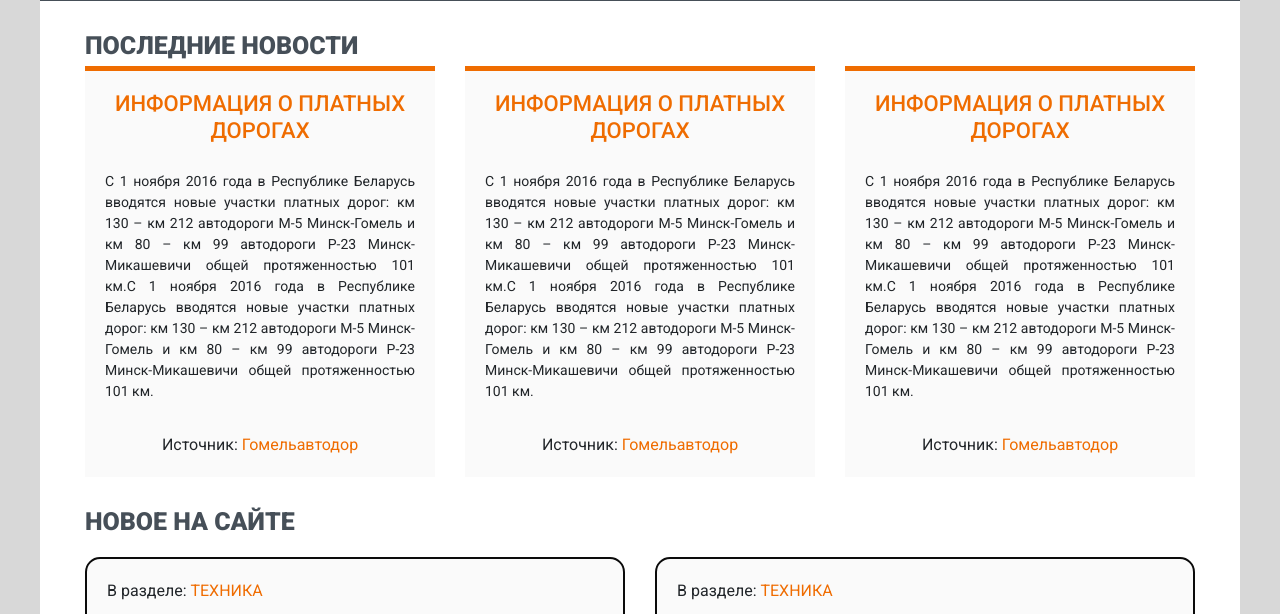
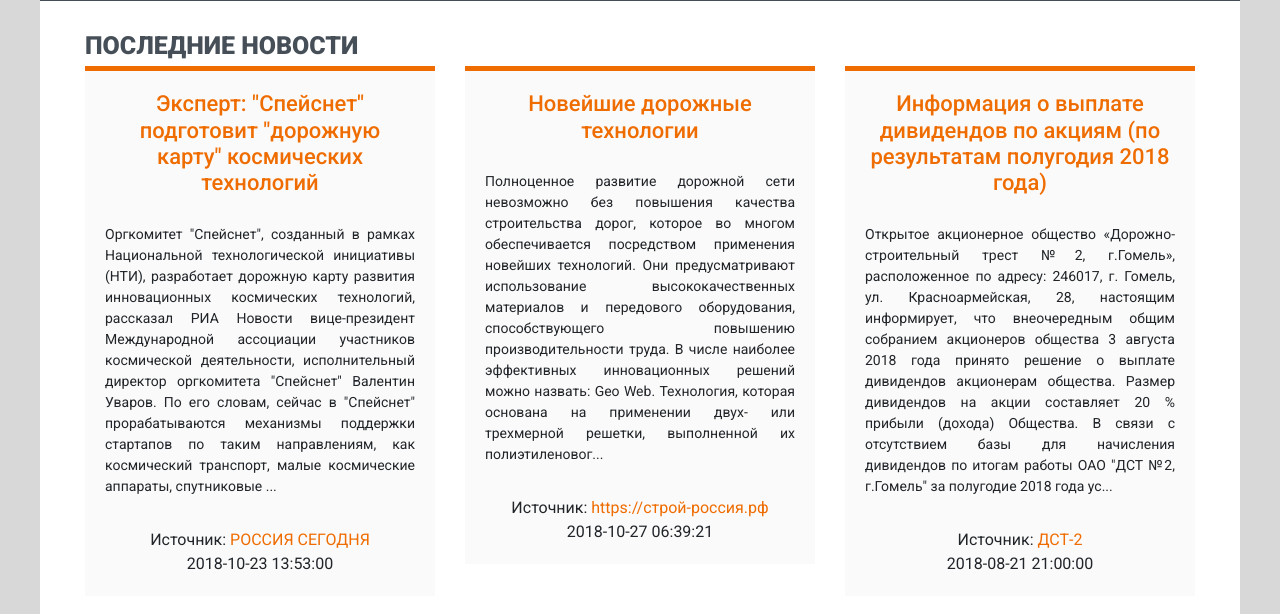
Before and after one commit to RakAlex18/avtodorogi, a PHP site: page / in a window 1280 px wide. Shown: the part 1685-2299 px from the top of the page. Run offline with PHP 8.4, Linux system fonts and the light colour scheme; data comes from the database, SQL or seed files in the repository; both versions use the stored data as it was after the commit; some libraries are stand-ins or nearby versions.

Commit message:
Создал БД - avtodorogi. Вывел на странице НОВОСТИ и ПОСЛЕДНИЕ НОВОСТИ

```diff
--- /dev/null
+++ b/db.php
@@ -0,0 +1,18 @@
+<?php
+//1 шаг - Соединяемся с базой данных
+$db_host = "localhost";
+$db_user = "root";
+$db_pass = "";
+$db_name = "avtodorogi";
+$con = mysqli_connect($db_host, $db_user, $db_pass, $db_name);
+//$con = mysqli_connect($host, "root", "", "avtodorogi");
+//2шаг - делаем проверку на подключение
+if($con == false){
+echo"Ошибка подключения:" .mysqli_connect_error();
+
+}
+else {
+//echo"Соединение установлено";
+}
+
+?>
--- a/includes/big_menu.php
+++ b/includes/big_menu.php
@@ -20,7 +20,7 @@
                                 <h2 class="card-title">ДОРОЖНЫЕ НОВОСТИ</h2>
                                 <p class="card-text">В этом блоке вы сможете прочитать про все актуальные новости в
                                     дорожной отрасли</p>
-                                <a href="#">ЧИТАТЬ</a>
+                                <a href="/news.php">ЧИТАТЬ</a>
                             </div>
                         </div>
                     </div>
--- a/includes/footer.php
+++ b/includes/footer.php
@@ -53,7 +53,7 @@
             <div class="col-lg-2 col-sm-3 col-6">
                 <div class="footerMenu">
                     <ul>
-                        <a href="#">
+                        <a href="/news.php">
                             <li>Новости</li>
                         </a>
                         <a href="#">
--- a/includes/last_news.php
+++ b/includes/last_news.php
@@ -5,50 +5,37 @@
             <h2 class="h2_news">ПОСЛЕДНИЕ НОВОСТИ
             </h2>
         </div>
-        <div class="col-md-4">
-            <div class="card-body text-center">
-                <h3 class="card-title">ИНФОРМАЦИЯ О ПЛАТНЫХ ДОРОГАХ</h3>
-                <p class="card-text">С 1 ноября 2016 года в Республике Беларусь
-                    вводятся новые участки платных дорог: км 130 – км 212 автодороги
-                    М-5 Минск-Гомель и км 80 – км 99 автодороги Р-23 Минск-Микашевичи
-                    общей протяженностью 101 км.С 1 ноября 2016 года в Республике Беларусь
-                    вводятся новые участки платных дорог: км 130 – км 212 автодороги М-5
-                    Минск-Гомель и км 80 – км 99 автодороги Р-23 Минск-Микашевичи общей
-                    протяженностью 101 км.</p>
-                <div class="card-link">Источник:
-                    <a href="">Гомельавтодор</a>
+        <?php
+        /*через * вытаскиваем все данные из моей таблицы news со следующей
+        сортировкой id по убыванию ORDER BY id DESC с лимитом в 3 строки
+        LEFT-слева вырезаем 500 символов и CONCAT-вставляем в конце ...
+        */
+        $sql = "SELECT *,CONCAT(LEFT (content, 500), '...') as content FROM news WHERE id>0 ORDER BY id DESC LIMIT 3";
+        //передаем 2 параметра: подключение из db.php и $sql
+        $result = mysqli_query($con, $sql);
+        //проверка - есть ли что-нибудь в базе данных
+        if (!$result) {
+            echo "Не успешно";
+        }
+        // переборка данных из таблицы по строкам
+        //mysqli_fetch_row
+        while ($last_news = mysqli_fetch_assoc($result)) {
+            ?>
+            <div class="col-md-4">
+                <div class="card-body text-center">
+                    <!--                    делаем ссылку по id новости-->
+                    <a href="/news.php?id=<?= $last_news['id'] ?>">
+                        <h3 class="card-title"> <?= $last_news['title']; ?> </h3>
+                    </a>
+                    <p class="card-text"><?= $last_news['content']; ?></p>
+                    <div class="card-link">Источник:
+                        <a href=""><?= $last_news['id_author']; ?></a>
+                    </div>
+                    <span><?= $last_news['pub_date']; ?></span>
                 </div>
             </div>
-        </div>
-        <div class="col-md-4">
-            <div class="card-body text-center">
-                <h3 class="card-title">ИНФОРМАЦИЯ О ПЛАТНЫХ ДОРОГАХ</h3>
-                <p class="card-text">С 1 ноября 2016 года в Республике Беларусь
-                    вводятся новые участки платных дорог: км 130 – км 212 автодороги
-                    М-5 Минск-Гомель и км 80 – км 99 автодороги Р-23 Минск-Микашевичи
-                    общей протяженностью 101 км.С 1 ноября 2016 года в Республике Беларусь
-                    вводятся новые участки платных дорог: км 130 – км 212 автодороги М-5
-                    Минск-Гомель и км 80 – км 99 автодороги Р-23 Минск-Микашевичи общей
-                    протяженностью 101 км.</p>
-                <div class="card-link">Источник:
-                    <a href="">Гомельавтодор</a>
-                </div>
-            </div>
-        </div>
-        <div class="col-md-4">
-            <div class="card-body text-center">
-                <h3 class="card-title">ИНФОРМАЦИЯ О ПЛАТНЫХ ДОРОГАХ</h3>
-                <p class="card-text">С 1 ноября 2016 года в Республике Беларусь
-                    вводятся новые участки платных дорог: км 130 – км 212 автодороги
-                    М-5 Минск-Гомель и км 80 – км 99 автодороги Р-23 Минск-Микашевичи
-                    общей протяженностью 101 км.С 1 ноября 2016 года в Республике Беларусь
-                    вводятся новые участки платных дорог: км 130 – км 212 автодороги М-5
-                    Минск-Гомель и км 80 – км 99 автодороги Р-23 Минск-Микашевичи общей
-                    протяженностью 101 км.</p>
-                <div class="card-link">Источник:
-                    <a href="">Гомельавтодор</a>
-                </div>
-            </div>
-        </div>
+            <?php
+        }
+        ?>
     </div>
 </section>
--- a/includes/nav_top.php
+++ b/includes/nav_top.php
@@ -1,6 +1,6 @@
 <!--ВЕРХНЯЯ НАВИГАЦИОННАЯ ПАНЕЛЬ-->
 <nav id='menu' class="menu navbar navbar-expand-lg">
-    <a class="navbar-brand" href="#" style="color: #ef6c00">Avtodorogi.by</a> <!--изменил цвет брэнда-->
+    <a class="navbar-brand" href="../index.php" style="color: #ef6c00">Avtodorogi.by</a> <!--изменил цвет брэнда-->
     <!--изменил цвет тогглера-->
     <button style="background-color: #ef6c00" class="navbar-toggler" type="button" data-toggle="collapse"
             data-target="#navbarSupportedContent" aria-controls="navbarSupportedContent" aria-expanded="false"
@@ -11,7 +11,7 @@
     <div class="collapse navbar-collapse" id="navbarSupportedContent">
         <ul class="navbar-nav mr-auto">
             <li class="nav-item active">
-                <a class="nav-link" href="#">Новости <span class="sr-only">(current)</span></a>
+                <a class="nav-link" href="../news.php">Новости <span class="sr-only">(current)</span></a>
             </li>
 
             <li class="nav-item dropdown">
--- a/includes/registrUser.php
+++ b/includes/registrUser.php
@@ -91,14 +91,14 @@
 
             </div>
             <div class="form-group col-sm-12 col-md-5">
-                <label for="phoneNumber" class="col-sm-5 control-label sr-only">Номер телефона </label>
+                <label for="phoneNumber" class="col-sm-5 control-label sr-only">Номер телефона Viber </label>
                 <div class="col-sm-9 input-group">
                     <div class="input-group-prepend">
                         <div class="input-group-text">
                     <i class="fas fa-phone-square"></i>
                         </div>
                     </div>
-                    <input type="phoneNumber" name="phoneNumber" id="phoneNumber" placeholder="Номер телефона" class="form-control">
+                    <input type="phoneNumber" name="phoneNumber" id="phoneNumber" placeholder="Номер телефона - Viber" class="form-control">
                 </div>
             </div>
             <fieldset class="form-group">
--- a/index.php
+++ b/index.php
@@ -1,5 +1,6 @@
 <?php session_start(); ?>
 
+<?php require_once "db.php";?>
 
 <?php include "includes/header.php"; ?>
 <?php include "includes/nav_top.php"; ?>
--- a/registration.php
+++ b/registration.php
@@ -1,4 +1,4 @@
-
+<?php session_start(); ?>
 <?php include "includes/header.php"; ?>
 <?php include "includes/nav_top.php"; ?>
 
```
Also changed, not shown: avtodorogi.sql (added, +175 -0 lines), news.php (added, +78 -0 lines).
